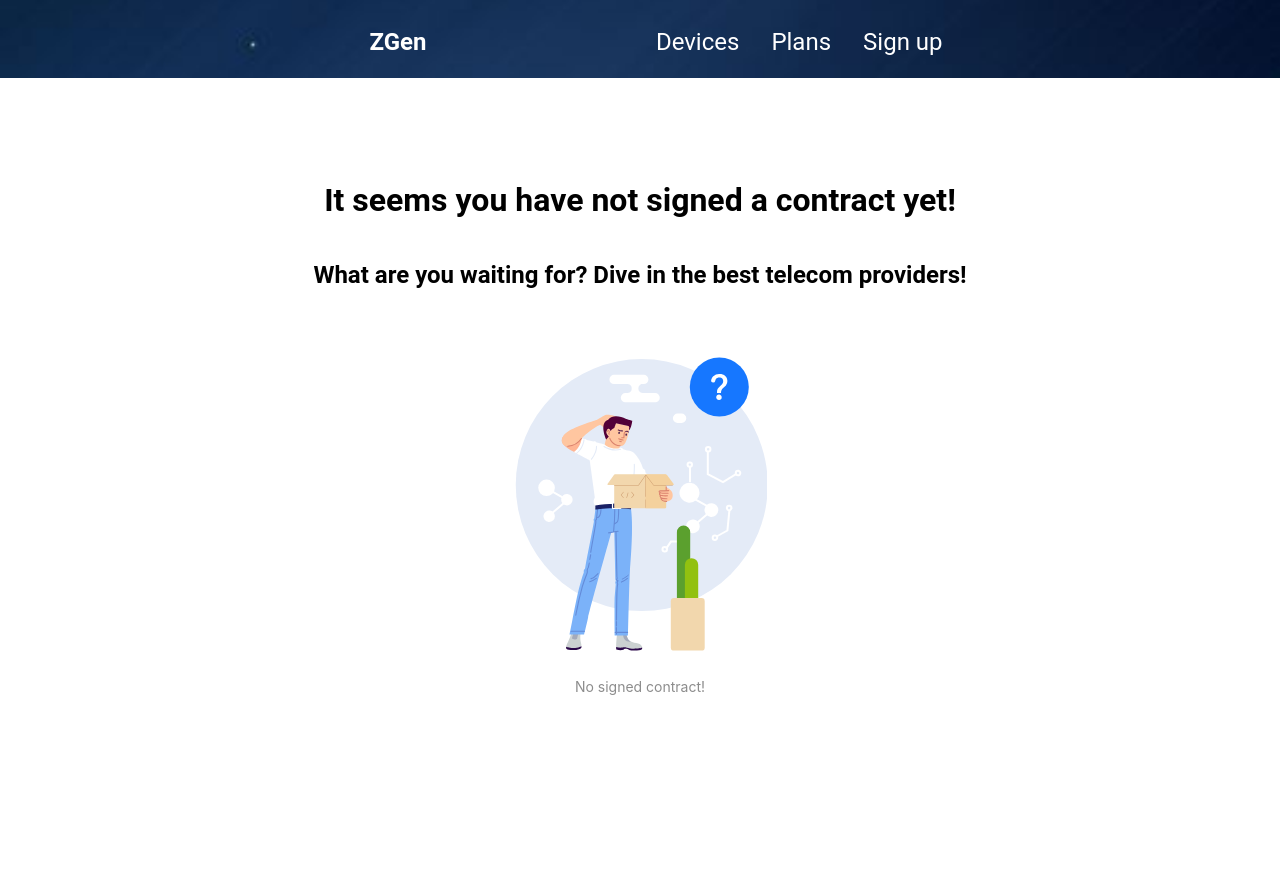
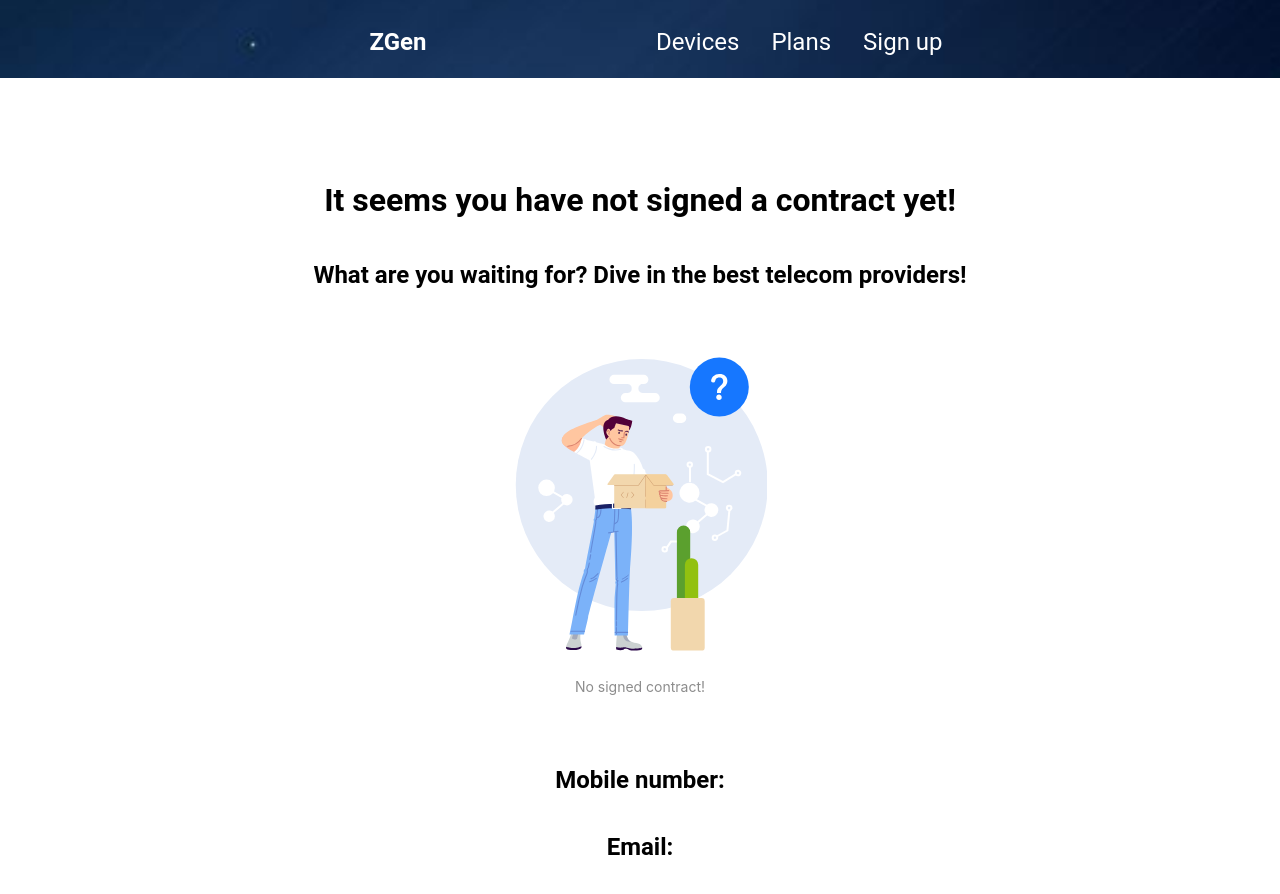
Before and after one commit to MyPersonalProjects-hehe/Z-Gen-client, a React (Vite) app: page /account in a window 1280 px wide. Shown: the top 894 px of the page. Before the commit the page ends 826 px from the top, so only its background shows below. Built offline with nearby package versions, Linux system fonts and the light colour scheme; no server answers.

Commit message:
import admin component

```diff
--- a/src/views/account/Account.tsx
+++ b/src/views/account/Account.tsx
@@ -14,6 +14,7 @@ import axios from 'axios';
 import { SERVER_URL } from '../../constants/ServerURL';
 import { UserContext } from '../../context/UserContext';
 import Contract from '../../interfaces/contract';
+import Admin from '../../components/account/admin/Admin';
 
 function Account() {
   const userContext = useContext(UserContext);
@@ -36,6 +37,10 @@ function Account() {
 
   return (
     <>
+      {userContext?.user?.email.includes('admin') ? (
+        <Admin />
+      ) : (
+        <div>
           {contract ? (
             <div className='account-body'>
               <img
@@ -93,10 +98,12 @@ function Account() {
                       ).toLocaleDateString()}
                     </h2>
                     <h2 className='border'>
-                  <PhoneOutlined /> Calls: {contract?.plan.minutesInBG} in BG
+                      <PhoneOutlined /> Calls: {contract?.plan.minutesInBG} in
+                      BG
                     </h2>
                     <h2 className='border'>
-                  <PhoneOutlined /> Calls: {contract?.plan.minutesInEU} in EU
+                      <PhoneOutlined /> Calls: {contract?.plan.minutesInEU} in
+                      EU
                     </h2>
                     <h2 className='border'>
                       <WifiOutlined /> MB: {contract?.plan.MB} -{' '}
@@ -137,11 +144,17 @@ function Account() {
           ) : (
             <div className='no-contract'>
               <h1>It seems you have not signed a contract yet!</h1>
-          <h2>What are you waiting for? Dive in the best telecom providers!</h2>
+              <h2>
+                What are you waiting for? Dive in the best telecom providers!
+              </h2>
               <Result
                 status='404'
                 subTitle='No signed contract!'
               />
+              <h2>Mobile number: {userContext?.user?.phoneNumber}</h2>
+              <h2>Email: {userContext?.user?.email}</h2>
+            </div>
+          )}
         </div>
       )}
     </>
```
Lines whose indentation alone changed are shown as unchanged.
